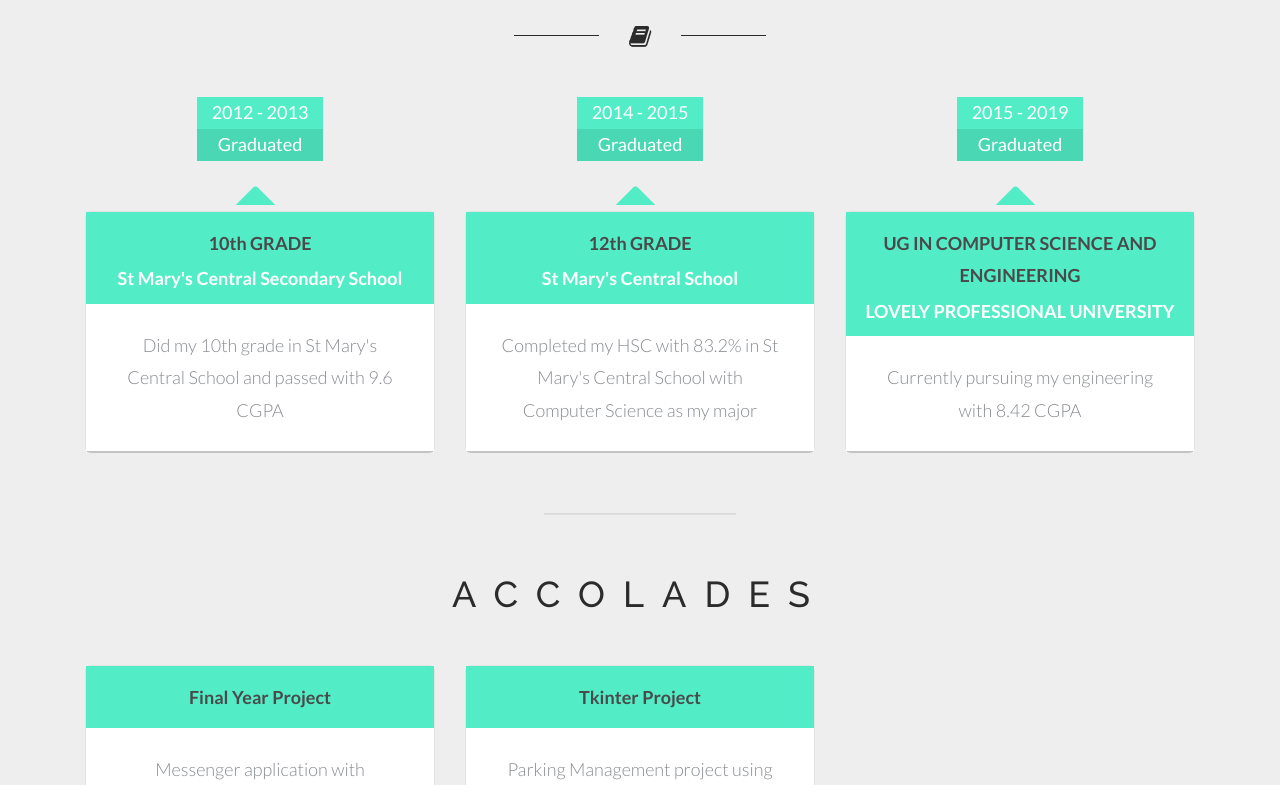
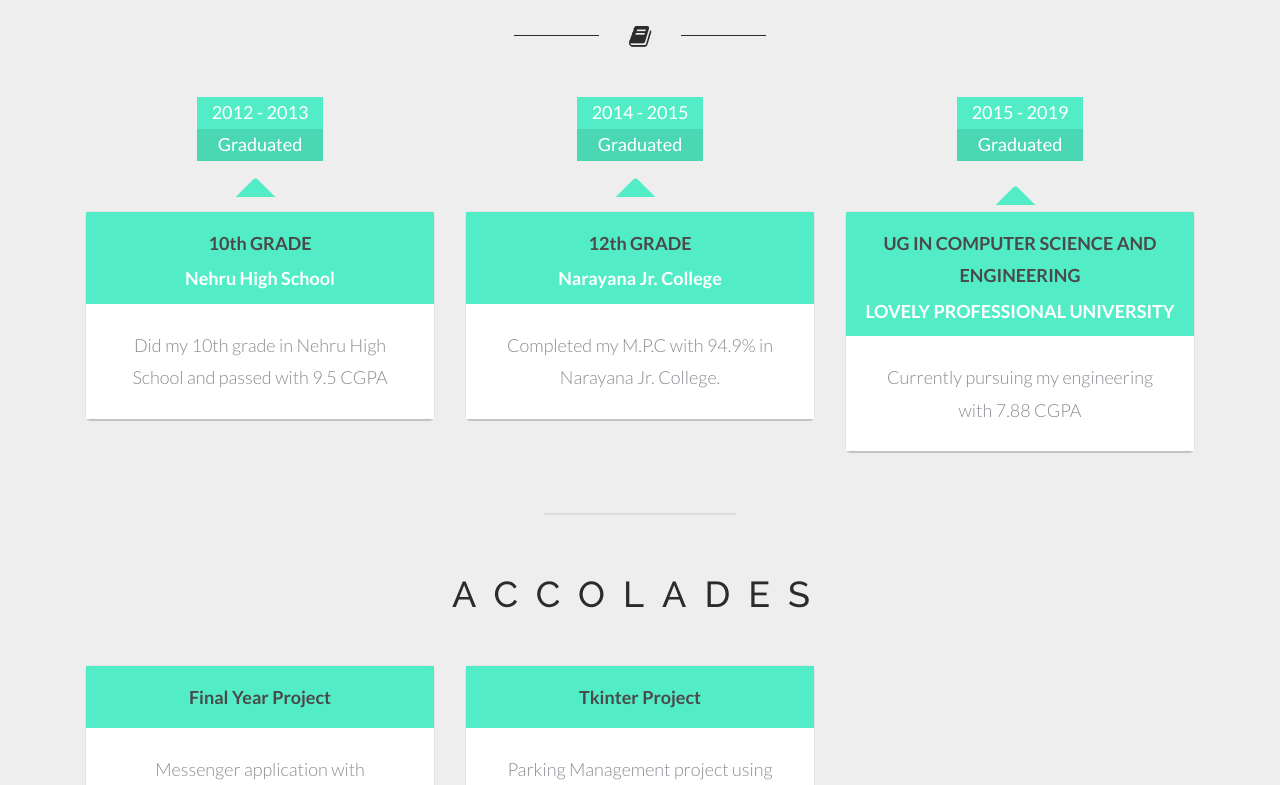
Before and after one commit to Shashidhar1998/Shashidhar1998.github.io, a plain HTML site: page index.html in a window 1280 px wide. Shown: the part 1015-1800 px from the top of the page. Drawn offline with Linux system fonts and the light colour scheme.

Commit message:
Update index.html

```diff
--- a/index.html
+++ b/index.html
@@ -29,7 +29,7 @@
 	<div class="container">
 		<div class="banner-info">
 			<div class="banner-right">
-				<h1>I’M BRIGHTON THOMAS</h1>
+				<h1>I’M Gopavaram Shashidhar Reddy</h1>
 				<div class="border"></div>
 				<h2>EMERGING FULL-STACK DEVELOPER</h2>
 				<h1>COGNIZANT TECHNOLOGY SOLUTIONS</h1>
@@ -65,10 +65,10 @@
 				<div class="edu-border">
 					<div class="edu-grid-master">
 						<h3>10th GRADE </h3>
-						<h4>St Mary's Central Secondary School</h4>
+						<h4>Nehru High School</h4>
 					</div>
 					<div class="edu-grid-info">
-						<h5>Did my 10th grade in St Mary's Central School and passed with 9.6 CGPA</h5>
+						<h5>Did my 10th grade in Nehru High School and passed with 9.5 CGPA</h5>
 					</div>
 				</div>
 			</div>
@@ -78,10 +78,10 @@
 				<div class="edu-border">
 					<div class="edu-grid-master">
 						<h3>12th GRADE</h3>
-						<h4>St Mary's Central School</h4>
+						<h4>Narayana Jr. College</h4>
 					</div>
 					<div class="edu-grid-info">
-						<h5>Completed my HSC with 83.2% in St Mary's Central School with Computer Science as my major</h5>
+						<h5>Completed my M.P.C with 94.9% in Narayana Jr. College.</h5>
 					</div>
 				</div>
 			</div>
@@ -94,7 +94,7 @@
 						<h4>LOVELY PROFESSIONAL UNIVERSITY</h4>
 					</div>
 					<div class="edu-grid-info">
-						<h5>Currently pursuing my engineering with 8.42 CGPA</h5>
+						<h5>Currently pursuing my engineering with 7.88 CGPA</h5>
 					</div>
 				</div>
 			</div>
```
